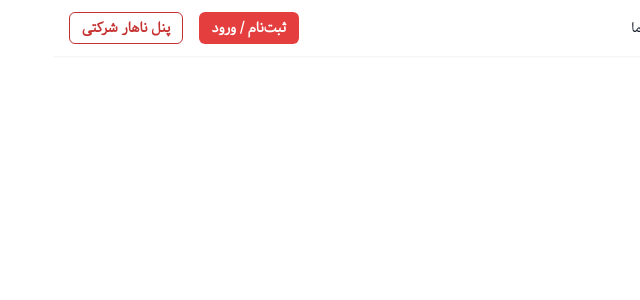
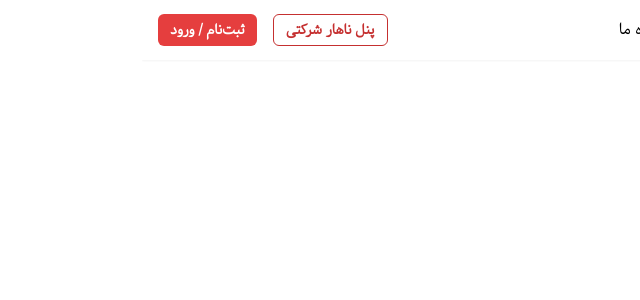
Before and after one commit to Mohammad-ghiasi/MamanPaz-UI, a Next.js app: page / in a window 1280 px wide. Shown: the top 300 px of the page, without its empty margins (640-1280 px from the left). Built offline with nearby package versions, Linux system fonts and the light colour scheme.

Commit message:
navbar-bace

```diff
--- a/src/app/layout.tsx
+++ b/src/app/layout.tsx
@@ -2,6 +2,8 @@ import type { Metadata } from "next";
 import "./globals.css";
 import ChakraBox from "@/providers/ChakraProvider";
 import localFont from 'next/font/local'
+import { Box, Button, HStack, IconButton, Spacer, Flex, Link } from '@chakra-ui/react';
+
 
 const gandom = localFont({ src: '../../public/fonts/Gandom.ttf' })
 
@@ -9,6 +11,7 @@ export const metadata: Metadata = {
   title: "Create Next App",
   description: "Generated by create next app",
 };
+
 
 export default function RootLayout({
   children,
@@ -19,7 +22,9 @@ export default function RootLayout({
     <html lang="fa" dir="rtl">
       <body className={gandom.className}>
         <ChakraBox>
+          <Box className="">
             {children}
+          </Box>
         </ChakraBox>
       </body>
     </html>
--- a/src/app/page.tsx
+++ b/src/app/page.tsx
@@ -1,36 +1,13 @@
 import Image from "next/image";
-import { Box, Button, HStack, IconButton, Spacer, Link, Flex } from '@chakra-ui/react';
-import { FaHome } from 'react-icons/fa';
+import NavBar from "@/components/navbar/NavBar"
+import { Box, Button, HStack, IconButton, Spacer, Flex, Link } from '@chakra-ui/react';
+
 
 export default function Home() {
   return (
-    <Box bg="white" px={4} py={2} boxShadow="sm">
-      <Flex align="center">
-        <IconButton
-          icon={<FaHome />}
-          aria-label="Home"
-          variant="ghost"
-          colorScheme="red"
-          fontSize="2xl"
-        />
-        <HStack spacing={8} align="center">
-          <Link href="#" fontSize="sm">سرویس غذای شرکتی</Link>
-          <Link href="#" fontSize="sm">آشپزی در مامان‌پز</Link>
-          <Link href="#" fontSize="sm">ثبت سفارش مهمانی</Link>
-          <Link href="#" fontSize="sm">پرسش‌های شما</Link>
-          <Link href="#" fontSize="sm">وبلاگ</Link>
-          <Link href="#" fontSize="sm">درباره ما</Link>
-        </HStack>
-        <Spacer />
-        <HStack spacing={4}>
-          <Button colorScheme="red" variant="solid" size="sm">
-            ثبت‌نام / ورود
-          </Button>
-          <Button colorScheme="red" variant="outline" size="sm">
-            پنل ناهار شرکتی
-          </Button>
-        </HStack>
-      </Flex>
-    </Box>
+   <Box>
+    <NavBar />
+    <p className="text-grayText">lorem,mcnljfenvlijdfnvinsfgvbsr</p>
+   </Box>
   );
 }
--- /dev/null
+++ b/src/components/navbar/NavBar.tsx
@@ -0,0 +1,36 @@
+import { Box, Button, HStack, IconButton, Spacer, Flex, Link } from '@chakra-ui/react';
+import { FaHome } from 'react-icons/fa';
+
+
+export default function NavBar() {
+    return (
+        <Box bg="white" boxShadow="sm" className="px-navPXS py-navPYS md:px-navPXL md:py-navPYL font-medium text-black text-base">
+            <Flex align="center">
+                <IconButton
+                    icon={<FaHome />}
+                    aria-label="Home"
+                    variant="ghost"
+                    colorScheme="red"
+                    fontSize="2xl"
+                />
+                <HStack spacing={8} align="center" marginX={8}>
+                    <Link href="#" >سرویس غذای شرکتی</Link>
+                    <Link href="#" >آشپزی در مامان‌پز</Link>
+                    <Link href="#" >ثبت سفارش مهمانی</Link>
+                    <Link href="#" >پرسش‌های شما</Link>
+                    <Link href="#" >وبلاگ</Link>
+                    <Link href="#" >درباره ما</Link>
+                </HStack>
+                <Spacer />
+                <HStack spacing={4}>
+                    <Button colorScheme="red" variant="outline" size="sm">
+                        پنل ناهار شرکتی
+                    </Button>
+                    <Button colorScheme="red" variant="solid" size="sm">
+                        ثبت‌نام / ورود
+                    </Button>
+                </HStack>
+            </Flex>
+        </Box>
+    )
+}
--- a/tailwind.config.ts
+++ b/tailwind.config.ts
@@ -8,10 +8,36 @@ const config: Config = {
   ],
   theme: {
     extend: {
-      backgroundImage: {
-        "gradient-radial": "radial-gradient(var(--tw-gradient-stops))",
-        "gradient-conic":
-          "conic-gradient(from 180deg at 50% 50%, var(--tw-gradient-stops))",
+      padding: {
+        'navPXS': "6px",
+        'navPXL': "16px",
+        'navPYS': "6px",
+        'navPYL': "10px",
+      },
+      fontSize: {
+        'xsmall': "12px", // Extra small font size
+        'small': "14px", // Small font size
+        'base': "16px", // Base font size
+        'mediom': "18px", // Large font size
+        'larg': "20px", // Extra large font size
+        "xlarg": "24px", // 2x large font size
+        "2xlarg": "30px", // 3x large font size
+        "3xlarge": "36px", // 4x large font size
+        "4xlarg": "48px", // 5x large font size
+        "5xlarg": "64px", // 6x large font size
+      },
+      fontWeight: {
+        'extraLight': "200",
+        'mamad': "700",
+        'normal': "400",
+        'medium': "500",
+        'bold': "700",
+        'xBold': "900"
+      },
+      colors: {
+        'redButtons': '#FF5851',
+        'ProRedButtons': '#EF5350',
+        'grayText' : "#7890A5",
       },
     },
   },
```
Also changed, not shown: src/app/globals.css (line endings or trailing spaces).
